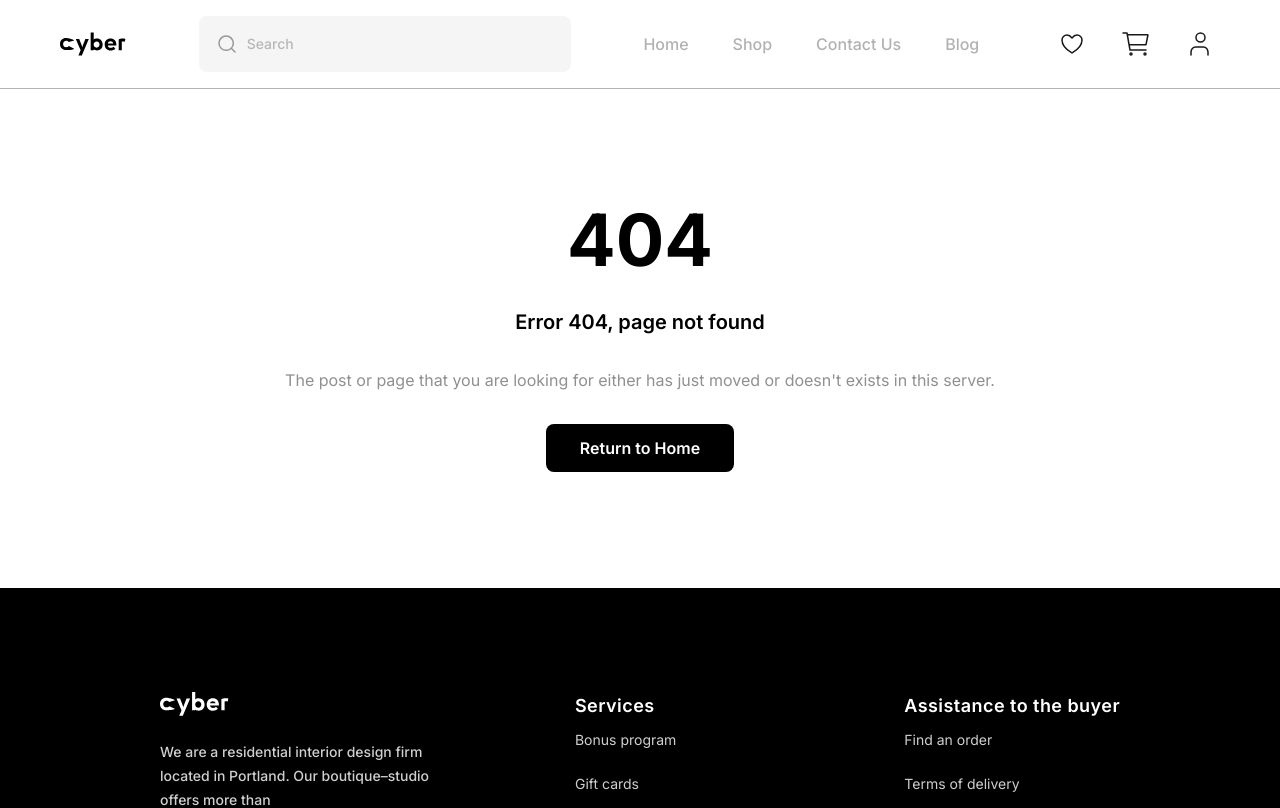
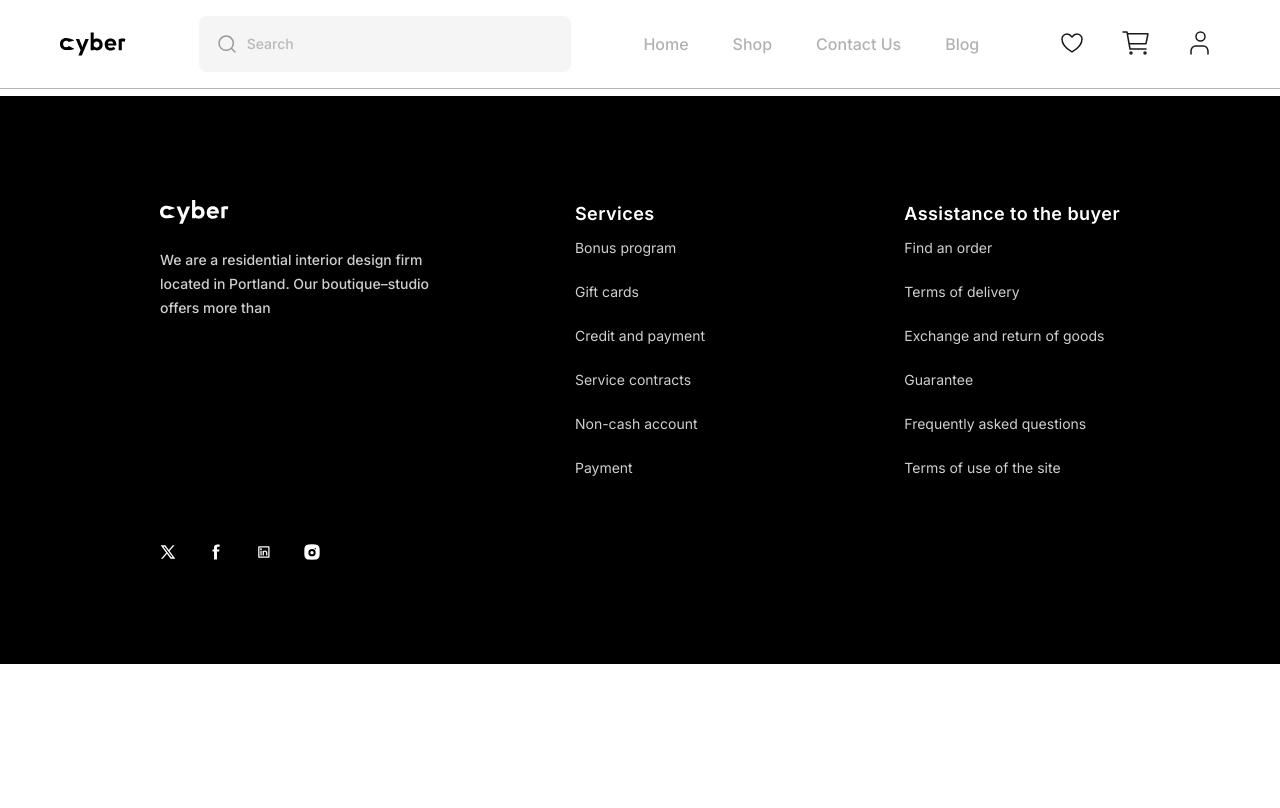
Before and after one commit to joaonevescampos/cyber-web-frontend-public, a React (Vite) app: page /cart in a window 1280 px wide. Shown: the top 808 px of the page. Built offline with nearby package versions, Linux system fonts and the light colour scheme.

Commit message:
feat: created the context API to the cart

```diff
--- a/src/App.tsx
+++ b/src/App.tsx
@@ -1,9 +1,12 @@
-import AppRoutes from './AppRoutes'
+import AppRoutes from "./AppRoutes";
+import { CartProvider } from "./context/CartProvider";
 
 function App() {
   return (
-    < AppRoutes/>
-  )
+    <CartProvider>
+      <AppRoutes />
+    </CartProvider>
+  );
 }
 
-export default App
+export default App;
--- a/src/AppRoutes.tsx
+++ b/src/AppRoutes.tsx
@@ -6,6 +6,7 @@ import NotFoundPage from "./pages/NotFoundPage";
 import UnderConstructionPage from "./pages/UnderConstructionPage";
 import ScrollToTop from "./components/utils/ScrollToTop";
 import CategoryProducts from "./pages/CategoryProducts";
+import Cart from "./pages/Cart";
 
 const AppRoutes = () => {
   return (
@@ -20,6 +21,8 @@ const AppRoutes = () => {
           path="/products/:categoryName/product/:id"
           element={<ProductDetailsPage />}
         />
+
+        <Route path="/cart" element={<Cart />} />
         <Route path="/under-construction" element={<UnderConstructionPage />} />
         <Route
           path="/under-construction/contact"
--- a/src/components/layout/Header.tsx
+++ b/src/components/layout/Header.tsx
@@ -11,7 +11,7 @@ export default function Header() {
     { name: "Home", path: "/" },
     { name: "Shop", path: "/products/all" },
     { name: "Contact Us", path: "/under-construction/contact" },
-    { name: "Blog", path: "/under-construction/blog" }
+    { name: "Blog", path: "/under-construction/blog" },
   ];
 
   const isActivePath = (itemPath: string) => {
@@ -73,9 +73,16 @@ export default function Header() {
               ))}
             </nav>
 
-            <button className="md:hidden" onClick={() => setIsMenuOpen(!isMenuOpen)}>
+            <button
+              className="md:hidden"
+              onClick={() => setIsMenuOpen(!isMenuOpen)}
+            >
               <img
-                src={isMenuOpen ? "/src/assets/img/close_icon.svg" : "/src/assets/img/burguer_icon.svg"}
+                src={
+                  isMenuOpen
+                    ? "/src/assets/img/close_icon.svg"
+                    : "/src/assets/img/burguer_icon.svg"
+                }
                 alt={isMenuOpen ? "Close menu" : "Open menu"}
                 className="w-10 h-10"
               />
@@ -83,17 +90,15 @@ export default function Header() {
 
             <div className="hidden md:flex items-center gap-3 lg:gap-6">
               {[
-                { name: 'Favorites', src: favoritesIcon },
-                { name: 'Cart', src: cartIcon },
-                { name: 'User', src: userIcon }
-              ].map((item) => (
-                <button className="p-1" key={item.name}>
-                  <img
-                    src={item.src}
-                    alt={item.name}
-                    className="w-8 h-8"
-                  />
-                </button>
+                { name: "Favorites", src: favoritesIcon, path: "/under-construction" },
+                { name: "Cart", src: cartIcon, path: "/cart" },
+                { name: "User", src: userIcon, path: "/under-construction" },
+              ].map((item, index) => (
+                <Link to={item.path} key={index}>
+                  <button className="p-1">
+                    <img src={item.src} alt={item.name} className="w-8 h-8" />
+                  </button>
+                </Link>
               ))}
             </div>
           </div>
@@ -122,9 +127,9 @@ export default function Header() {
 
             <div className="mt-4 flex items-center gap-4">
               {[
-                { name: 'Favorites', src: favoritesIcon },
-                { name: 'Cart', src: cartIcon },
-                { name: 'User', src: userIcon }
+                { name: "Favorites", src: favoritesIcon },
+                { name: "Cart", src: cartIcon },
+                { name: "User", src: userIcon },
               ].map((item) => (
                 <button className="p-1" key={item.name}>
                   <img src={item.src} alt={item.name} className="w-8 h-8" />
--- a/src/components/ui/ProductDetails.tsx
+++ b/src/components/ui/ProductDetails.tsx
@@ -3,6 +3,7 @@ import { useToast } from "../../hooks/useToast";
 import { ToastContainer } from "../modal/ToastContainer";
 
 import type { ProductDataType } from "../../pages/ProductDetailsPage";
+import { useCart } from "../../hooks/useCart";
 
 interface ProductDetailsProps {
   product: ProductDataType;
@@ -22,6 +23,8 @@ const ProductDetails: React.FC<ProductDetailsProps> = ({ product }) => {
     removeErrorToast,
   } = useToast();
 
+  const { addToCart } = useCart();
+
   const handleAddToWishlist = () => {
     addToast("Added to Wishlist!", false, 3000);
   };
@@ -40,6 +43,11 @@ const ProductDetails: React.FC<ProductDetailsProps> = ({ product }) => {
 
   const handleAddToCart = () => {
     if (isAddToCartEnabled) {
+      addToCart({
+        id: product.id,
+        name: product.name,
+        price: product.price,
+      });
       addToast("Added to Cart!", false, 3000);
     }
   };
--- /dev/null
+++ b/src/context/CartProvider.tsx
@@ -0,0 +1,35 @@
+import { createContext, useState } from "react";
+import type { ReactNode } from "react";
+import type { CartItem, CartContextType } from "../models/Cart";
+
+export const CartContext = createContext<CartContextType | undefined>(
+  undefined
+);
+
+export const CartProvider = ({ children }: { children: ReactNode }) => {
+  const [cart, setCart] = useState<CartItem[]>([]);
+
+  const stored = localStorage.getItem("cart");
+  const parsedCart: CartItem[] = stored ? JSON.parse(stored) : [];
+
+  const addToCart = (item: CartItem) => {
+    const itemExists = parsedCart.some((product) => product.id === item.id);
+
+    if (!itemExists) {
+      const updatedCart = [...parsedCart, item];
+      setCart(updatedCart);
+      localStorage.setItem("cart", JSON.stringify(updatedCart));
+    }
+  };
+
+  const removeFromCart = (id: number) => {
+    const updatedCart = parsedCart.filter((product) => product.id !== id);
+    localStorage.setItem("cart", JSON.stringify(updatedCart));
+  };
+
+  return (
+    <CartContext.Provider value={{ cart, addToCart, removeFromCart }}>
+      {children}
+    </CartContext.Provider>
+  );
+};
--- /dev/null
+++ b/src/hooks/useCart.ts
@@ -0,0 +1,10 @@
+import { useContext } from "react";
+import { CartContext } from "../context/CartProvider";
+
+export const useCart = () => {
+  const context = useContext(CartContext);
+  if (!context) {
+    throw new Error("useCart must be used inside of CartProvider");
+  }
+  return context;
+};
--- /dev/null
+++ b/src/models/Cart.ts
@@ -0,0 +1,11 @@
+export interface CartItem {
+  id: number;
+  name: string;
+  price: number;
+};
+
+export interface CartContextType {
+  cart: CartItem[];
+  addToCart: (item: CartItem) => void;
+  removeFromCart: (id: number) => void;
+};
--- /dev/null
+++ b/src/pages/Cart.tsx
@@ -0,0 +1,19 @@
+import Footer from "../components/layout/Footer";
+import Header from "../components/layout/Header";
+import { useCart } from "../hooks/useCart";
+
+const Cart = () => {
+  const { removeFromCart } = useCart();
+
+  return (
+    <>
+      <Header />
+      <main className="mt-24">
+
+      </main>
+      <Footer />
+    </>
+  );
+};
+
+export default Cart;
```
